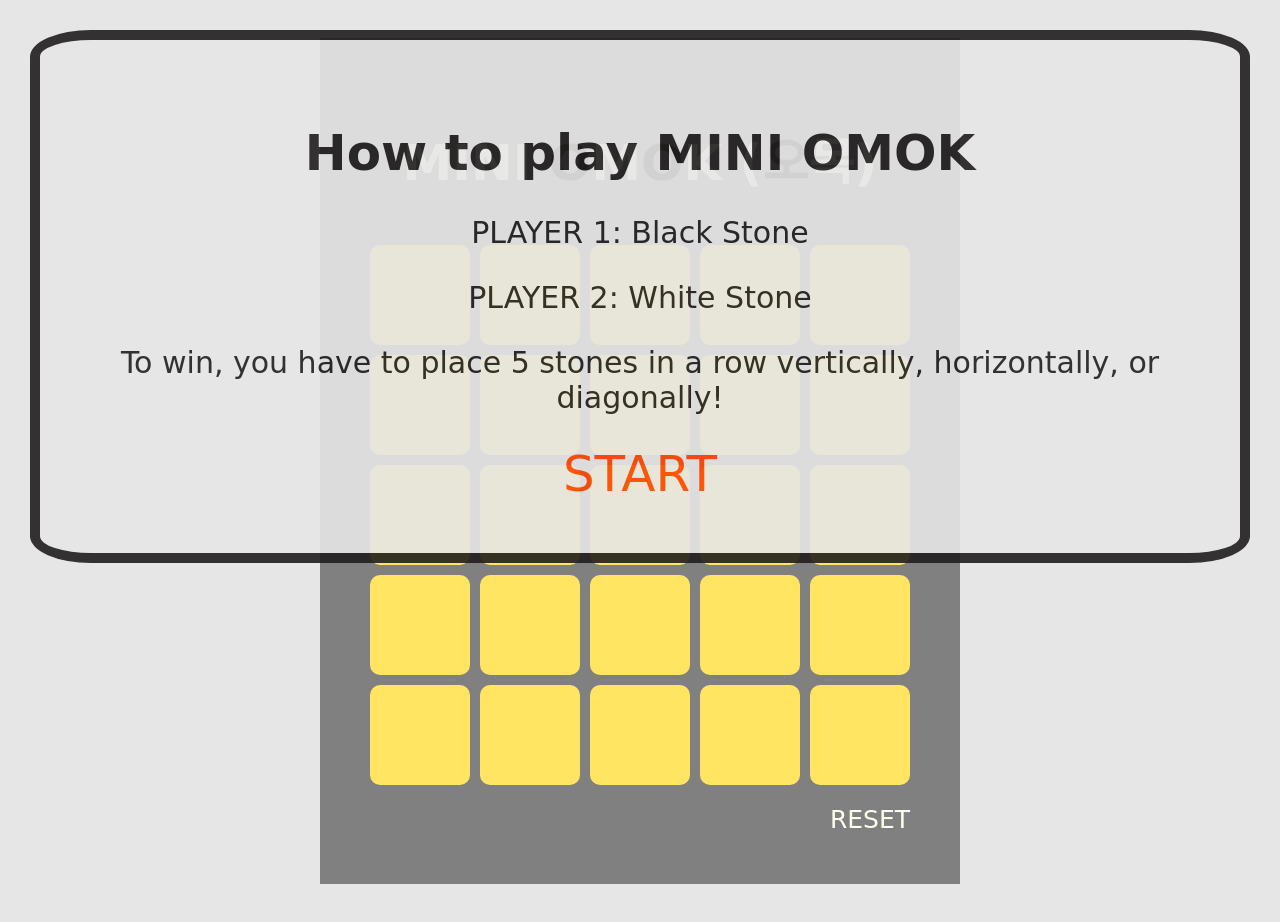
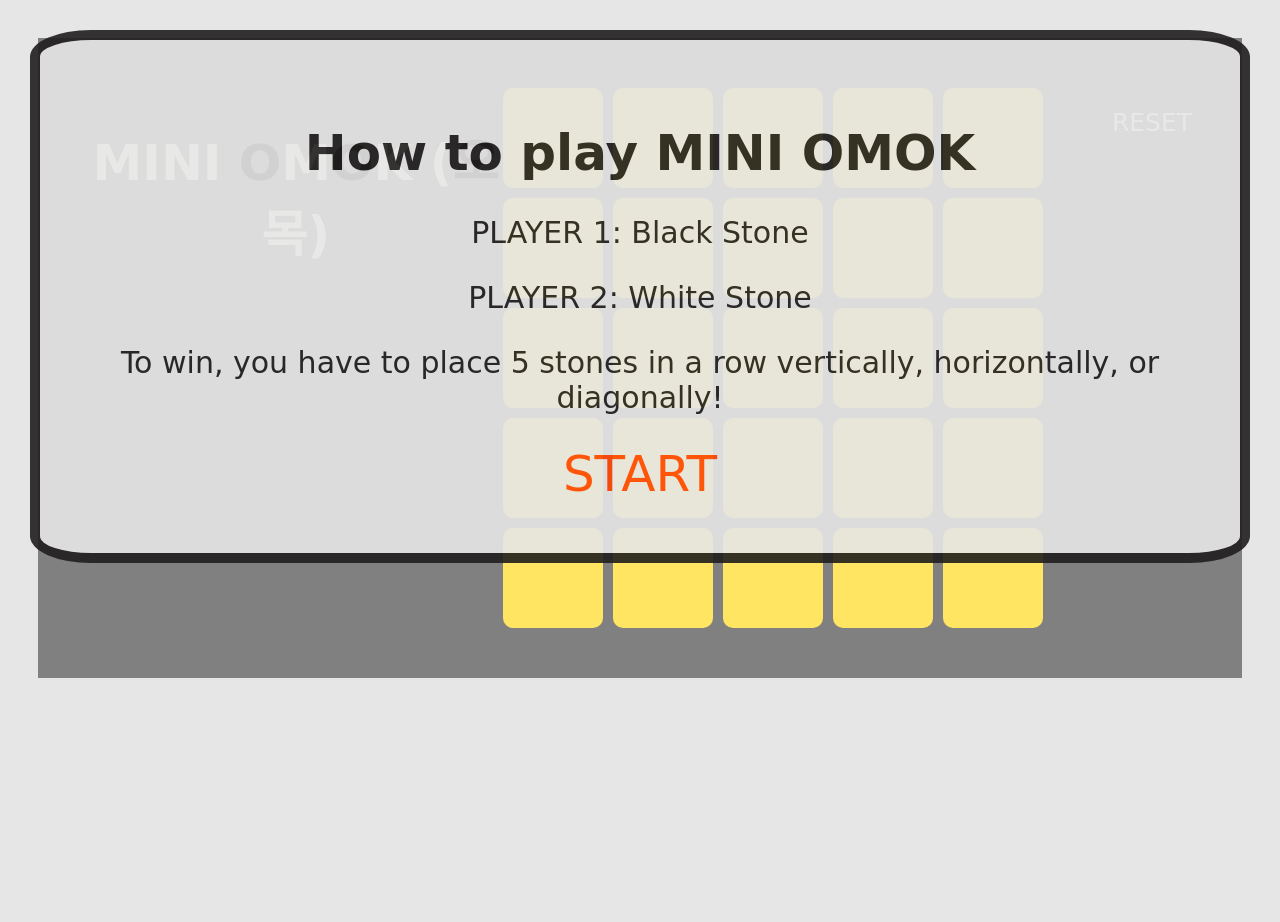
Before and after one commit to dvlprwchoi/omok-game, a plain HTML site: page index.html in a window 1280 px wide. After the commit the page ends 800 px from the top, so only its background shows below. Drawn offline with Linux system fonts and the light colour scheme; a web font is replaced by a local one.

Commit message:
CSS modification

```diff
--- a/style.css
+++ b/style.css
@@ -7,11 +7,14 @@ body {
     justify-content: center;
 }
 .gameContainer {
+    display: flex;
+    align-items: flex-start;
     background-color: #808080;
     margin: 30px;
     padding: 50px;
 }
 .gameTitle {
+    /* align-items: flex-start; */
     text-align: center;
     color: #ffffef;
     font-size: 50px;
@@ -23,6 +26,7 @@ body {
 }
 .modal {
     display: block;
+    /* align-items: center; */
     position: fixed;
     z-index: 1;
     background-color: #E6E6E6;
```
